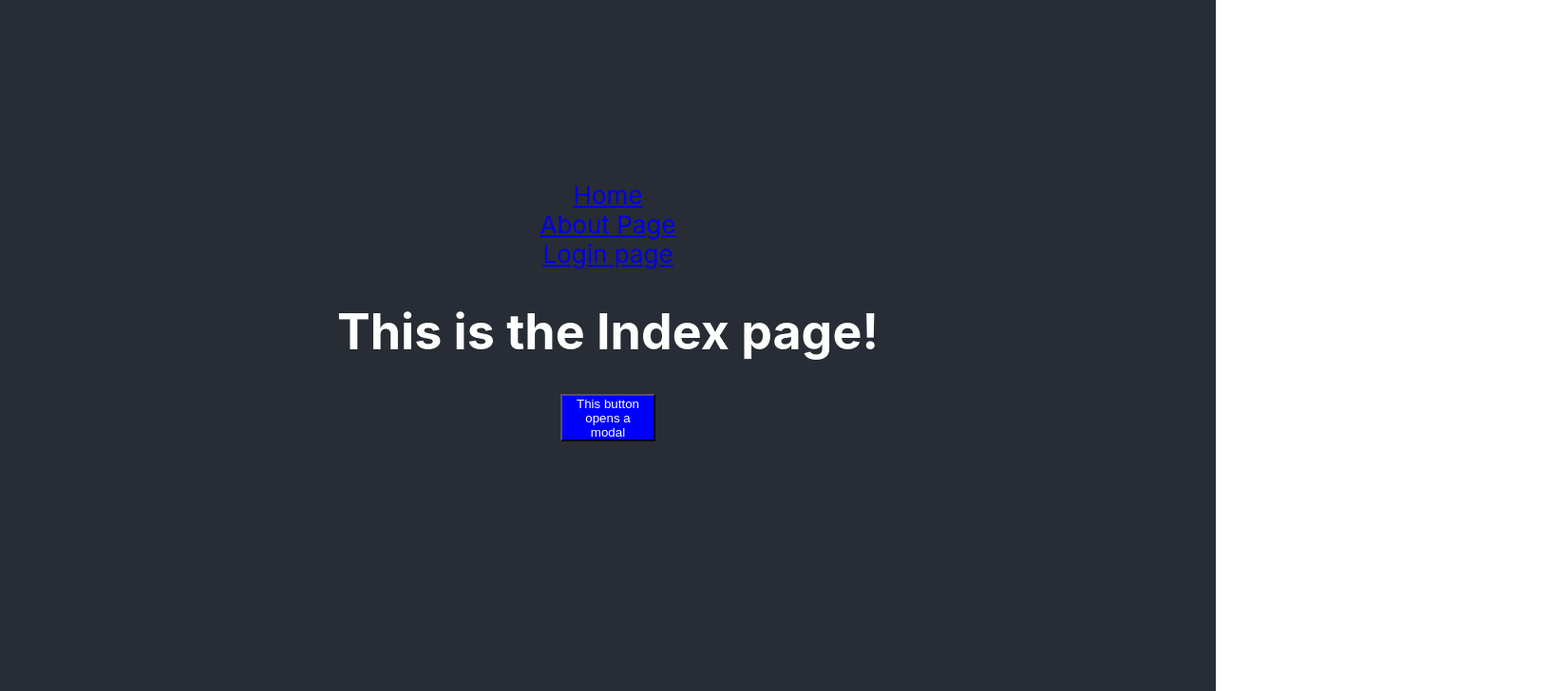
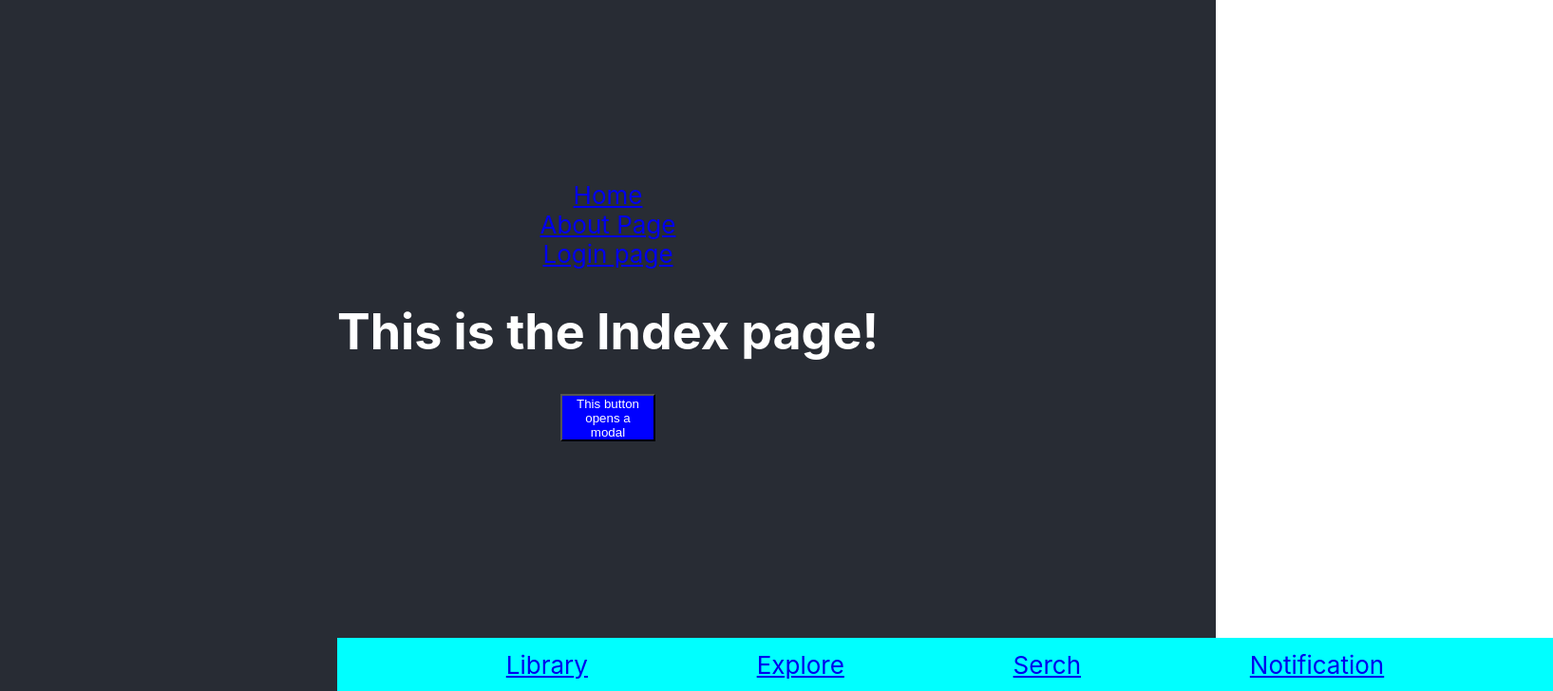
Before and after one commit to erikarvidsson/KA-project2, a React (Create React App) app: page / in a window 1280 px wide. Shown: the part 72-800 px from the top of the page at 95% size, 1635 px wide, since content can reach past the window. Built offline with nearby package versions, Linux system fonts and the light colour scheme.

Commit message:
Added a menu

```diff
--- a/src/components/Layout/index.js
+++ b/src/components/Layout/index.js
@@ -1,5 +1,6 @@
 import React from "react";
 import styled from "styled-components";
+import Menu from "../Menu";
 
 const Wrapper = styled.div`
   margin: 0 auto;
@@ -13,20 +14,8 @@ const Wrapper = styled.div`
 const Layout = (props) => {
   return (
     <Wrapper>
-      {/* <ul>
-          <Link href="/about">
-            <a>About</a>
-          </Link>
-          <br />
-          <Link href="/index">
-            <a>Home</a>
-          </Link>
-          <br />
-          <Link href="/login">
-            <a>Login</a>
-          </Link>
-      </ul> */}
       {props.children}
+      <Menu />
     </Wrapper>
   );
 }
--- /dev/null
+++ b/src/components/Menu/index.js
@@ -0,0 +1,38 @@
+import React from 'react';
+import { Route, Switch, Link } from "react-router-dom";
+import styled from 'styled-components';
+
+import Library from '../../view/library';
+import Explore from '../../view/explore';
+import Serch from '../../view/serch';
+import Notification from '../../view/notification';
+
+const MenuDiv = styled.div`
+    height: 56px;
+    width: 100%;
+    background-color: aqua;
+    display: flex;
+    justify-content: space-evenly;
+    align-items: center;
+    position: absolute;
+    bottom: 0;
+    margin: 0;
+`;
+
+const Menu = () => {
+    return (
+        <MenuDiv>
+            <Link to='/Library'>Library</Link>
+            <Link to = '/Explore'> Explore </Link>
+            <Link to='/Serch'>Serch</Link>
+            <Link to='/Notification'>Notification</Link>
+
+            <Route path="/Library" component={Library} />
+            <Route path="/Explore" component={Explore} />
+            <Route path="/Serch" component={Serch} />
+            <Route path="/Notification" component={Notification} />
+        </MenuDiv>
+    )
+}
+
+export default Menu;
--- a/src/view/about.js
+++ b/src/view/about.js
@@ -1,11 +1,13 @@
 import React from "react";
 import Layout from "../components/Layout";
+import Menu from "../components/Menu";
 
 const About = () => {
   return (
     <div>
       <Layout>
         <h1> This is the About page! </h1>
+        <Menu />
       </Layout>
     </div>
   );
--- /dev/null
+++ b/src/view/explore.js
@@ -0,0 +1,15 @@
+import React from 'react';
+import Layout from '../components/Layout';
+import Menu from '../components/Menu';
+
+const Explore = () => {
+    return(
+        <div>
+            <Layout>
+                <h1>Hej</h1>
+            </Layout>
+        </div>
+    )
+};
+
+export default Explore;
--- /dev/null
+++ b/src/view/library.js
@@ -0,0 +1,14 @@
+import React from 'react';
+import Layout from '../components/Layout';
+
+const Library = () => {
+    return(
+        <div>
+            <Layout>
+                <h1>This is the Library page!</h1>
+            </Layout>
+        </div>
+    );
+};
+
+export default Library;
--- /dev/null
+++ b/src/view/notification.js
@@ -0,0 +1,15 @@
+import React from 'react';
+import Layout from '../components/Layout';
+import Menu from '../components/Menu';
+
+const Notification = () => {
+    return(
+        <div>
+            <Layout>
+                <Menu />
+            </Layout>
+        </div>
+    )
+}
+
+export default Notification;
--- /dev/null
+++ b/src/view/serch.js
@@ -0,0 +1,15 @@
+import React from 'react';
+import Layout from '../components/Layout';
+import Menu from '../components/Menu';
+
+const Serch = () => {
+    return(
+        <div>
+            <Layout>
+                <Menu />
+            </Layout>
+        </div>
+    )
+}
+
+export default Serch;
```
